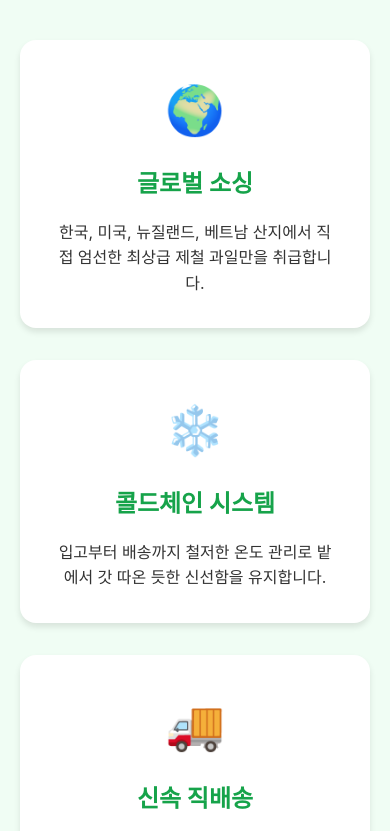
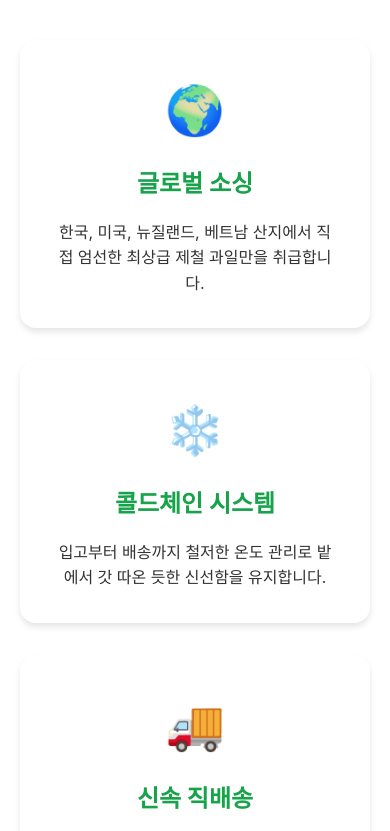
Before and after one commit to h2saj5xz/mrkimfruit, a plain HTML site: page index.html in a window 390 px wide. Shown: the part 4187-5018 px from the top of the page. Drawn offline with Linux system fonts and the light colour scheme.

```diff
--- a/index.html
+++ b/index.html
@@ -765,7 +765,7 @@
 
 
     <!-- 특징 섹션 -->
-    <section class="features" id="features">
+    <section class="features" id="features" style="background-color: white;">
         <div class="container">
             <h2 class="section-title">왜 <span style="color: var(--green-600);">미스터킴 과일나라</span> 인가요?</h2>
             <div class="features-grid">
```
